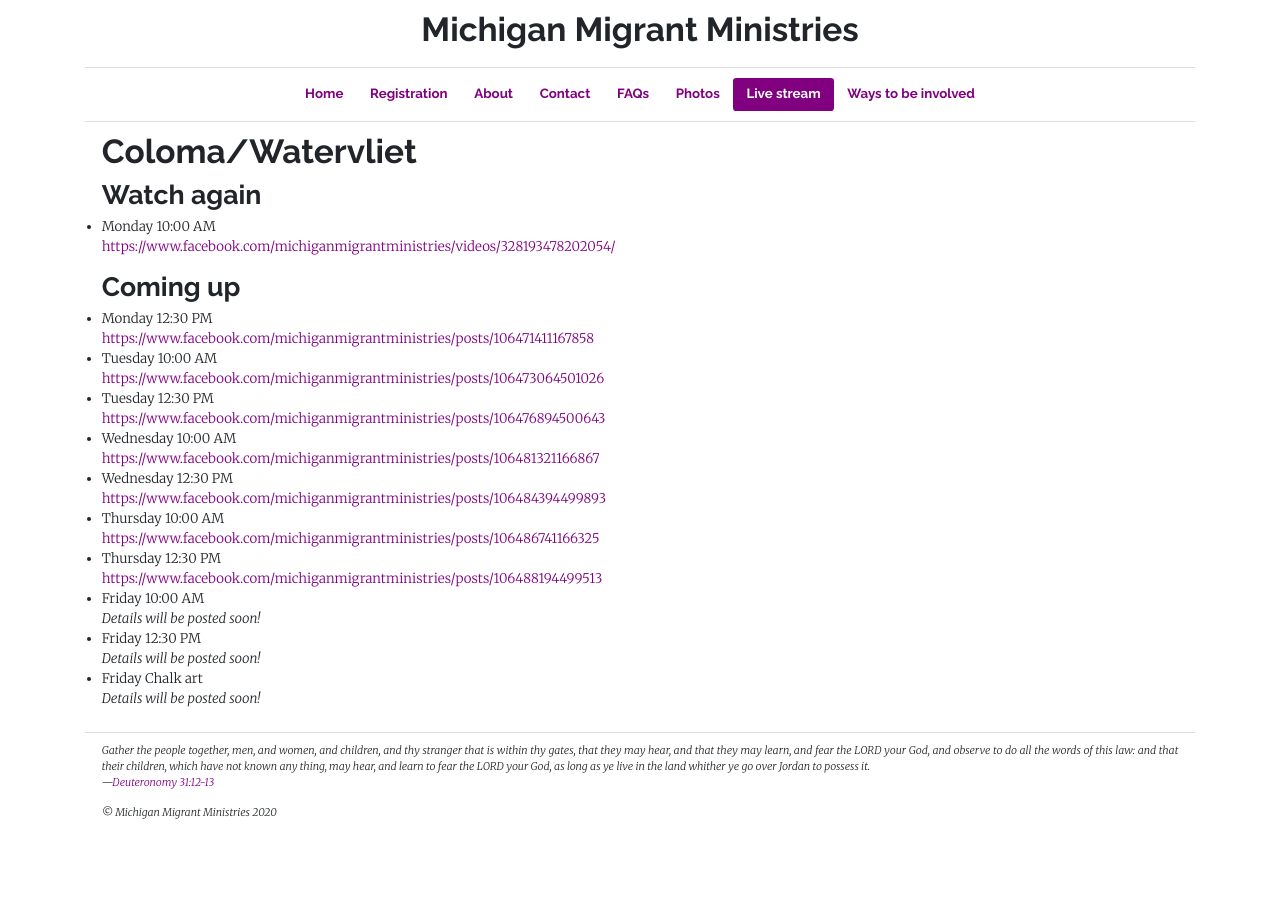
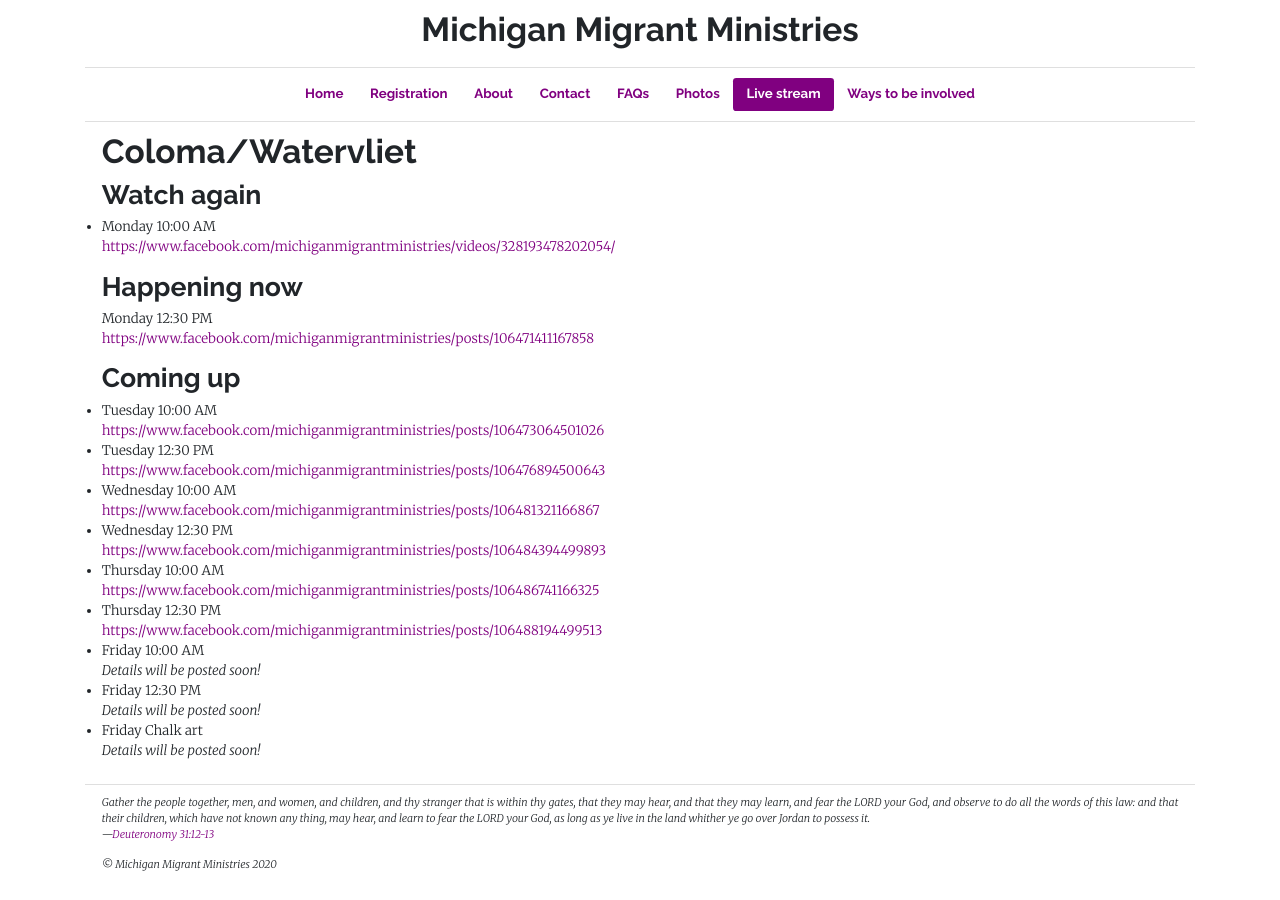
Before and after one commit to michigan-migrant-ministries/website, a Jekyll site: the page built from _pages/live-stream.html, in a window 1280 px wide. Built offline with Jekyll 4.4.1, drawn with Linux system fonts in a browser that asks for light colours.

Commit message:
Update for live stream happening now

```diff
--- a/_pages/live-stream.html
+++ b/_pages/live-stream.html
@@ -17,13 +17,17 @@
 </ul>
 
 <h2>
+  Happening now
+</h2>
+<p>
+  Monday 12:30 PM<br/>
+  <a target="_blank" href="https://www.facebook.com/michiganmigrantministries/posts/106471411167858">https://www.facebook.com/michiganmigrantministries/posts/106471411167858</a>
+</p>
+
+<h2>
   Coming up
 </h2>
 <ul>
-  <li>
-    Monday 12:30 PM<br/>
-    <a target="_blank" href="https://www.facebook.com/michiganmigrantministries/posts/106471411167858">https://www.facebook.com/michiganmigrantministries/posts/106471411167858</a>
-  </li>
   <li>
     Tuesday 10:00 AM<br/>
     <a target="_blank" href="https://www.facebook.com/michiganmigrantministries/posts/106473064501026">https://www.facebook.com/michiganmigrantministries/posts/106473064501026</a>
```
